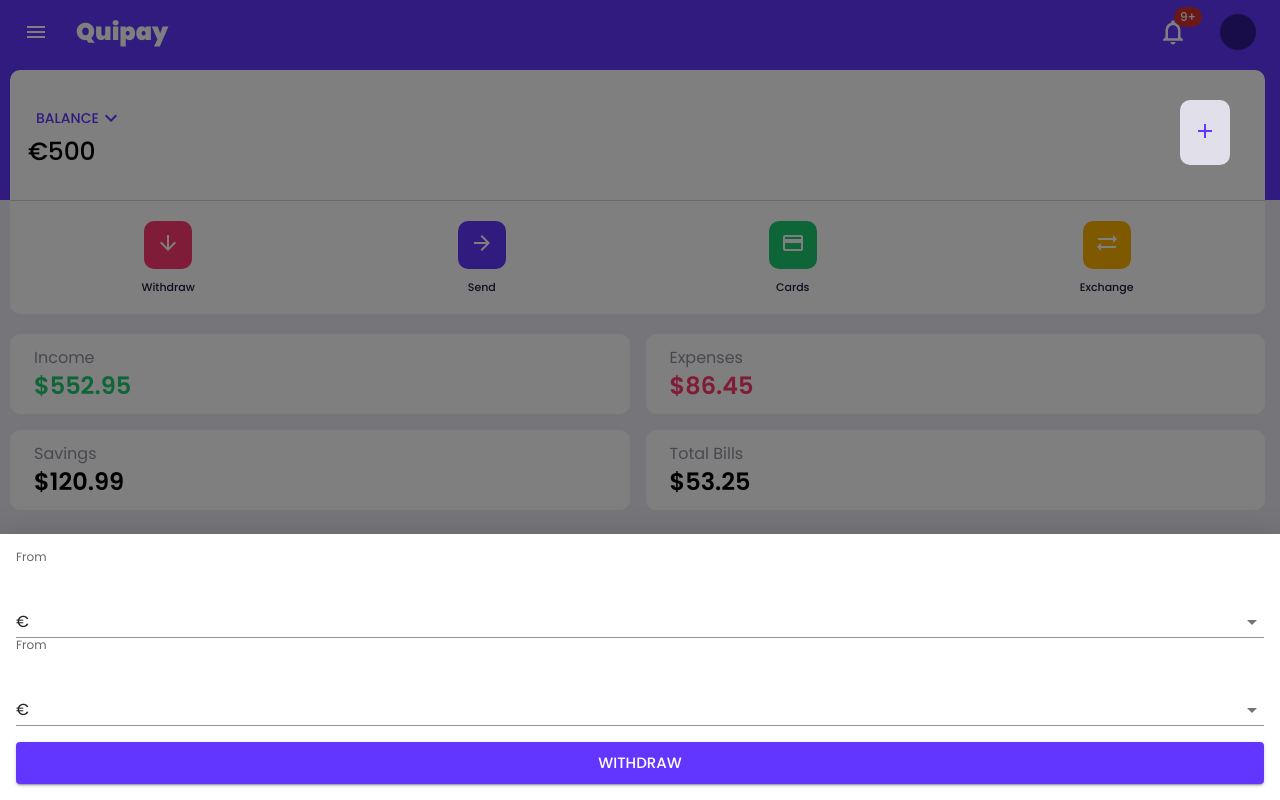
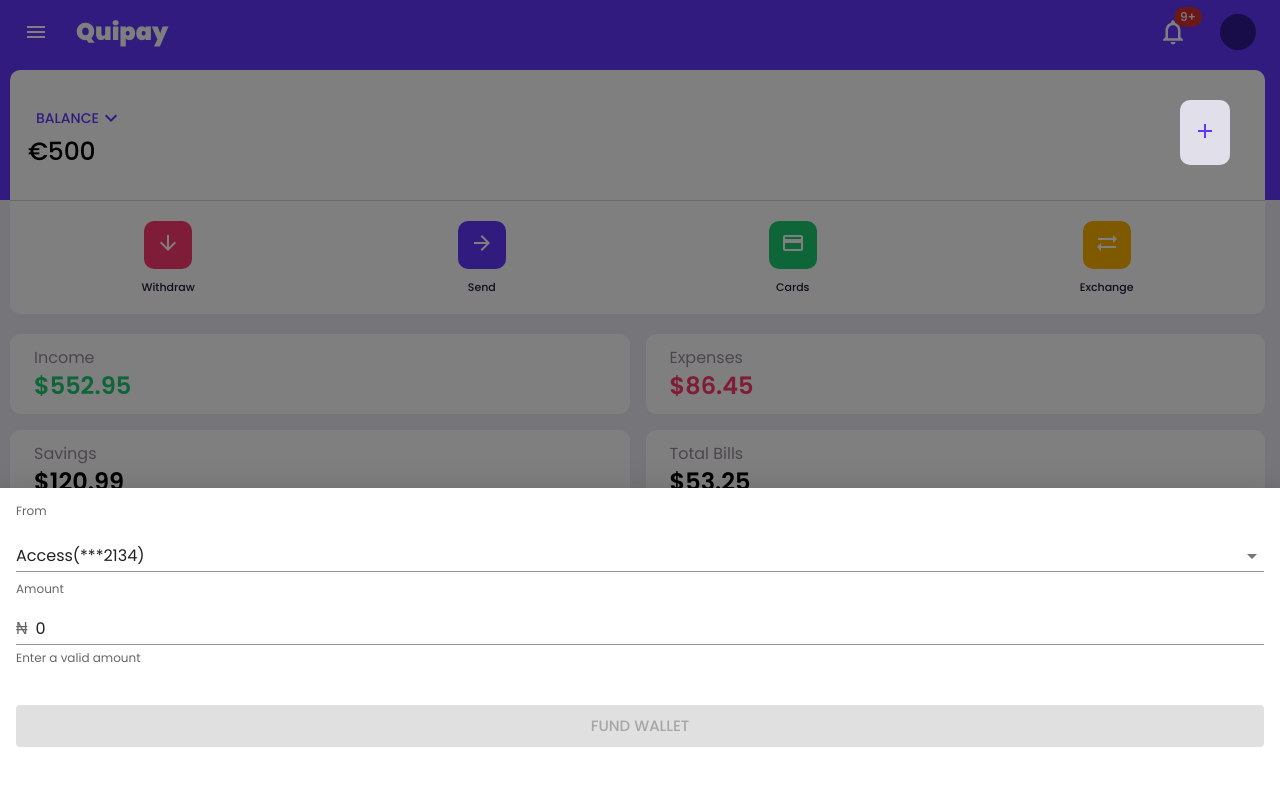
Before and after one commit to chukwudinweze/fintech-app, a React (Create React App) app in the folder fintech-app/: page / in a window 1280 px wide. Both pictures are taken after a click on the button 1205 px from the left and 132 px from the top of the page. Shown: the top 800 px of the page. Built offline with nearby package versions, Linux system fonts and the light colour scheme.

Commit message:
Refactored FundAccountBtn component and nairaAccountSlice to improve performance and maintainability. Updated the css module for FundAccountBtn and modified the FundAccountBtn.tsx file for better design and functionality. Also, refactored the nairaAccountSlice.

```diff
--- a/fintech-app/src/components/totalBalance/FundAccountBtn.module.css
+++ b/fintech-app/src/components/totalBalance/FundAccountBtn.module.css
@@ -20,3 +20,7 @@
 .drawar {
   z-index: 2000000000000 !important;
 }
+
+.error {
+  color: #ff396f;
+}
--- a/fintech-app/src/components/totalBalance/FundAccountBtn.tsx
+++ b/fintech-app/src/components/totalBalance/FundAccountBtn.tsx
@@ -1,51 +1,27 @@
 import AddIcon from "@mui/icons-material/Add";
-import styles from "./FundAccountBtn.module.css";
-
-// const FundAccountBtn = () => {
-//   return (
-//     <button className={styles.FundAccountBtn}>
-//       <AddIcon className={styles.AddIcon} />
-//     </button>
-//   );
-// };
-
 import * as React from "react";
 import Box from "@mui/material/Box";
 import SwipeableDrawer from "@mui/material/SwipeableDrawer";
 import Button from "@mui/material/Button";
-import { TextField } from "@mui/material";
+import { InputAdornment, TextField } from "@mui/material";
 import { useNavigate } from "react-router-dom";
 import { useAppDispatch, useAppSelector } from "../../store/hooks";
 import { deActivateDrawer, toggleNav } from "../../store/InterfaceSlice";
-
-const currencies = [
-  {
-    value: "USD",
-    label: "$",
-  },
-  {
-    value: "EUR",
-    label: "€",
-  },
-  {
-    value: "BTC",
-    label: "฿",
-  },
-  {
-    value: "JPY",
-    label: "¥",
-  },
-];
+import { fundNaira } from "../../store/nairaAccountSlice";
+import { currencySymbol } from "../../store/currencySymbolEnum";
+import styles from "./FundAccountBtn.module.css";
 
 type Anchor = "bottom";
 
 const FundAccountBtn = () => {
+  const [state, setState] = React.useState({
+    bottom: false,
+  });
+
+  const [amount, setAmount] = React.useState<number>(0);
   const navigate = useNavigate();
   const dispatch = useAppDispatch();
   const ddd = useAppSelector((state) => state.userInterface.drawer);
-  const [state, setState] = React.useState({
-    bottom: false,
-  });
 
   const toggleDrawer =
     (anchor: Anchor, open: boolean) =>
@@ -59,16 +35,17 @@ const FundAccountBtn = () => {
         dispatch(toggleNav());
         return;
       }
-      // dispatch(deActivateDrawer());
       dispatch(toggleNav());
       setState({ ...state, [anchor]: open });
-      // dispatch(deActivateDrawer());
     };
 
   const handleSubmit = (event: React.FormEvent<HTMLFormElement>) => {
+    console.log(amount);
+
     event.preventDefault();
-    alert("Form submitted!");
     toggleDrawer("bottom", false);
+
+    dispatch(fundNaira(amount));
     dispatch(deActivateDrawer());
     navigate("/notification");
   };
@@ -92,7 +69,7 @@ const FundAccountBtn = () => {
             <Box p={2}>
               <form onSubmit={handleSubmit}>
                 <TextField
-                  sx={{ paddingTop: "40px" }}
+                  sx={{ paddingTop: "20px" }}
                   id="outlined-select-currency-native"
                   select
                   label="From "
@@ -103,39 +80,53 @@ const FundAccountBtn = () => {
                   variant="standard"
                   fullWidth
                 >
-                  {currencies.map((option) => (
-                    <option key={option.value} value={option.value}>
-                      {option.label}
+                  {["Access(***2134)", "UBA(***8957)"].map((option) => (
+                    <option key={option} value={option}>
+                      {option}
                     </option>
                   ))}
                 </TextField>
                 <TextField
-                  sx={{ paddingTop: "40px" }}
-                  id="outlined-select-currency-native"
-                  select
-                  label="From "
-                  defaultValue="EUR"
-                  SelectProps={{
-                    native: true,
+                  InputProps={{
+                    startAdornment: (
+                      <InputAdornment position="start">
+                        {currencySymbol.NAIRA}
+                      </InputAdornment>
+                    ),
                   }}
+                  sx={{
+                    paddingTop: "15px",
+                    background: "#fff",
+                    marginTop: "10px",
+                  }}
+                  id="standard-basic"
+                  label="Amount"
                   variant="standard"
                   fullWidth
-                >
-                  {currencies.map((option) => (
-                    <option key={option.value} value={option.value}>
-                      {option.label}
-                    </option>
-                  ))}
-                </TextField>
-                <Box mt={2}>
+                  value={amount}
+                  onChange={(e) => {
+                    const value = +e.target.value;
+                    if (!isNaN(value)) setAmount(value);
+                  }}
+                  helperText={
+                    amount <= 0
+                      ? "Enter a valid amount"
+                      : amount >= 500_000
+                      ? "daily limit exceeded"
+                      : ""
+                  }
+                  // helperText={amount <= 0 ? "Enter a valid amount" : ""}
+                />
+                <Box mt={4} mb={4} paddingTop="5px" paddingBottom="5px">
                   <Button
+                    disabled={amount <= 0 || amount >= 500_000}
                     fullWidth
                     size="large"
                     variant="contained"
                     color="primary"
                     type="submit"
                   >
-                    Withdraw
+                    Fund Wallet
                   </Button>
                 </Box>
               </form>
--- a/fintech-app/src/store/nairaAccountSlice.ts
+++ b/fintech-app/src/store/nairaAccountSlice.ts
@@ -5,7 +5,7 @@ interface balanceSliceState {
 }
 
 const initialState: balanceSliceState = {
-  balance: 300000,
+  balance: 300,
 };
 
 const nairaAccount = createSlice({
```
